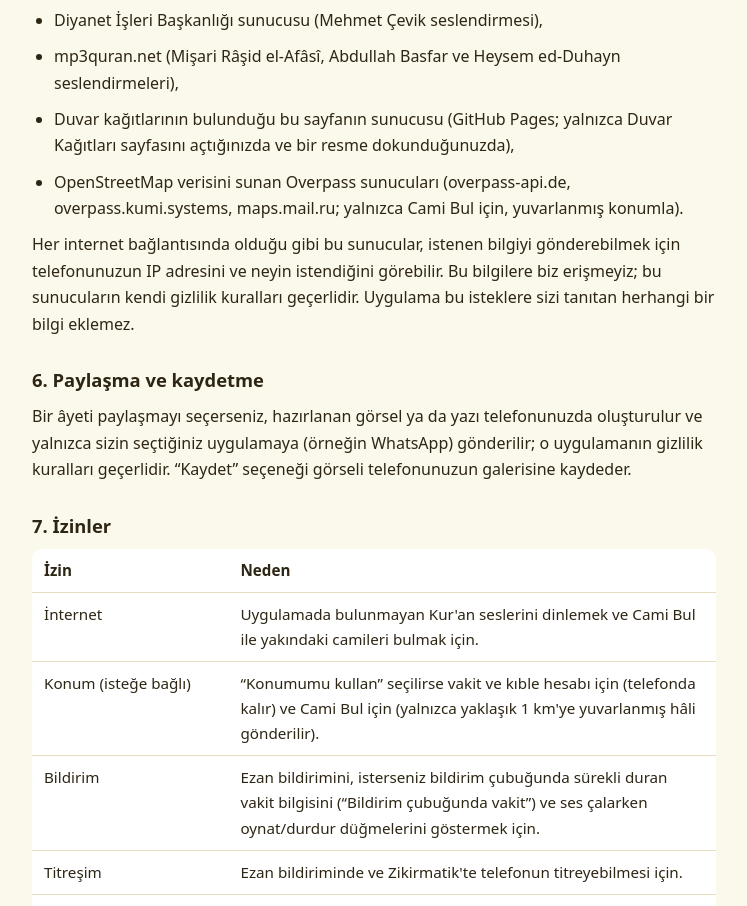
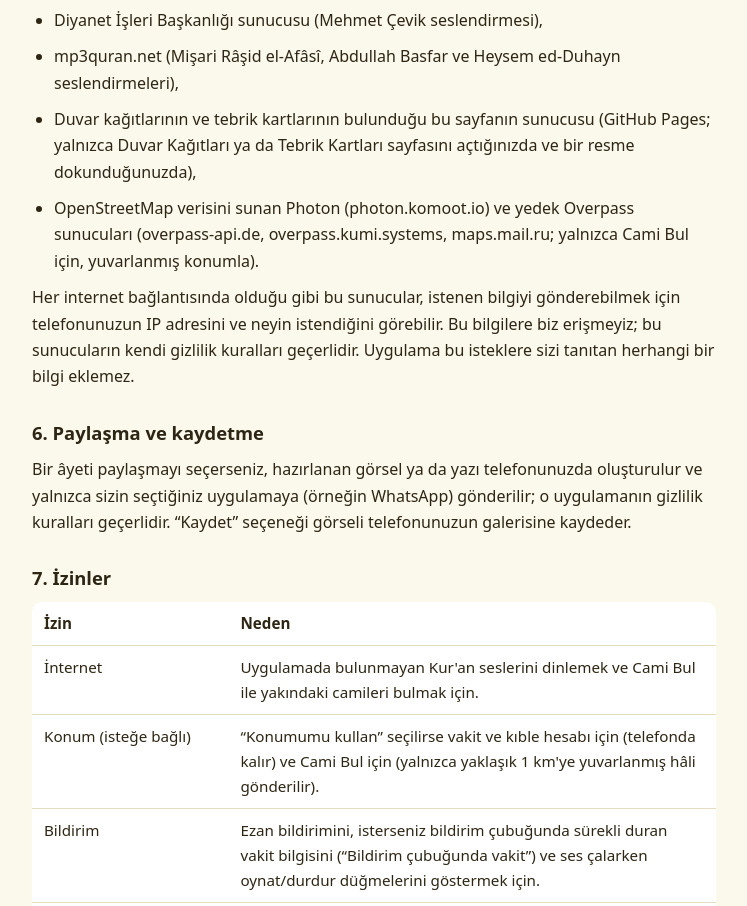
Before and after one commit to Torunoglu/assalahpro, a plain HTML site: page index.html in a window 1280 px wide. Shown: the part 1602-2508 px from the top of the page, without its empty margins (266-1013 px from the left). Drawn offline with Linux system fonts and the light colour scheme.

Commit message:
Add files via upload

```diff
--- a/index.html
+++ b/index.html
@@ -63,8 +63,8 @@ footer{margin-top:36px;padding-top:14px;border-top:1px solid var(--cizgi);color:
 <ul>
   <li>Diyanet İşleri Başkanlığı sunucusu (Mehmet Çevik seslendirmesi),</li>
   <li>mp3quran.net (Mişari Râşid el-Afâsî, Abdullah Basfar ve Heysem ed-Duhayn seslendirmeleri),</li>
-  <li>Duvar kağıtlarının bulunduğu bu sayfanın sunucusu (GitHub Pages; yalnızca Duvar Kağıtları sayfasını açtığınızda ve bir resme dokunduğunuzda),</li>
-  <li>OpenStreetMap verisini sunan Overpass sunucuları (overpass-api.de, overpass.kumi.systems, maps.mail.ru; yalnızca Cami Bul için, yuvarlanmış konumla).</li>
+  <li>Duvar kağıtlarının ve tebrik kartlarının bulunduğu bu sayfanın sunucusu (GitHub Pages; yalnızca Duvar Kağıtları ya da Tebrik Kartları sayfasını açtığınızda ve bir resme dokunduğunuzda),</li>
+  <li>OpenStreetMap verisini sunan Photon (photon.komoot.io) ve yedek Overpass sunucuları (overpass-api.de, overpass.kumi.systems, maps.mail.ru; yalnızca Cami Bul için, yuvarlanmış konumla).</li>
 </ul>
 <p>Her internet bağlantısında olduğu gibi bu sunucular, istenen bilgiyi gönderebilmek için telefonunuzun IP adresini ve neyin istendiğini görebilir. Bu bilgilere biz erişmeyiz; bu sunucuların kendi gizlilik kuralları geçerlidir. Uygulama bu isteklere sizi tanıtan herhangi bir bilgi eklemez.</p>
 
```
Also changed, not shown: tebrik/liste.json (added, +1 -0 lines).
